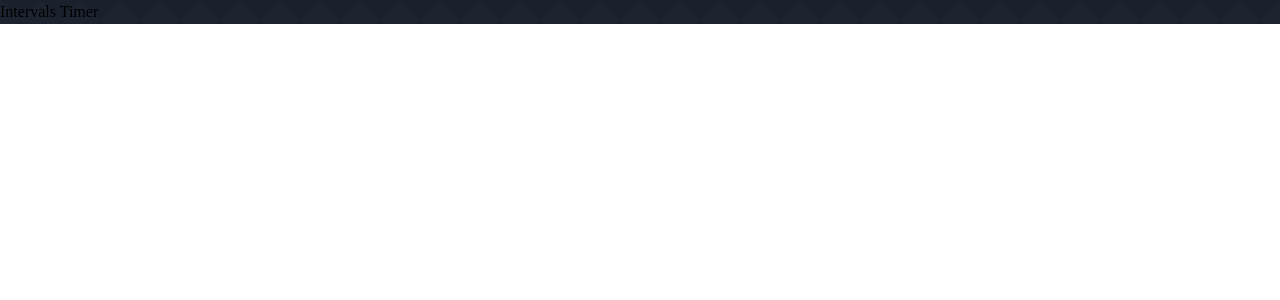
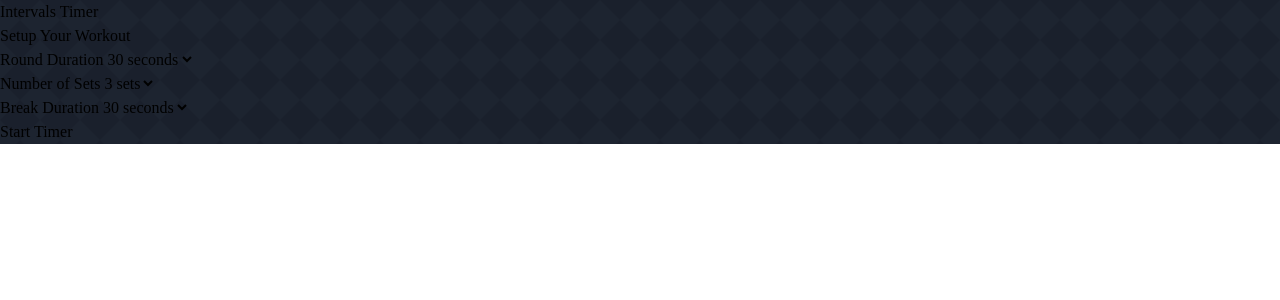
Before and after one commit to summer-marie/intervals-timer, a React (Vite) app in the folder client/: page / in a window 1280 px wide. Shown: the top 300 px of the page. Built offline with nearby package versions, Linux system fonts and the light colour scheme.

Commit message:
Implement intervals timer with customizable rounds, sets, and breaks

```diff
--- a/client/src/App.jsx
+++ b/client/src/App.jsx
@@ -1,10 +1,194 @@
+import { useState, useEffect } from 'react'
 import './App.css'
 
 function App() {
+  // State for user selections
+  const [roundDuration, setRoundDuration] = useState(30)
+  const [sets, setSets] = useState(3)
+  const [breakDuration, setBreakDuration] = useState(30)
+
+  // Timer state
+  const [isRunning, setIsRunning] = useState(false)
+  const [currentSet, setCurrentSet] = useState(1)
+  const [timeLeft, setTimeLeft] = useState(0)
+  const [isBreak, setIsBreak] = useState(false)
+  const [isComplete, setIsComplete] = useState(false)
+
+  // Timer effect
+  useEffect(() => {
+    let interval = null
+
+    if (isRunning && timeLeft > 0) {
+      interval = setInterval(() => {
+        setTimeLeft(time => time - 1)
+      }, 1000)
+    } else if (isRunning && timeLeft === 0) {
+      // Handle round/break transitions
+      if (isBreak) {
+        // Break is over, start next round
+        if (currentSet < sets) {
+          setCurrentSet(prev => prev + 1)
+          setTimeLeft(roundDuration)
+          setIsBreak(false)
+        } else {
+          // Workout complete
+          setIsRunning(false)
+          setIsComplete(true)
+        }
+      } else {
+        // Round is over, start break or finish
+        if (currentSet < sets && breakDuration > 0) {
+          setTimeLeft(breakDuration)
+          setIsBreak(true)
+        } else if (currentSet < sets) {
+          // No break, go to next round
+          setCurrentSet(prev => prev + 1)
+          setTimeLeft(roundDuration)
+        } else {
+          // Workout complete
+          setIsRunning(false)
+          setIsComplete(true)
+        }
+      }
+    }
+
+    return () => clearInterval(interval)
+  }, [isRunning, timeLeft, currentSet, sets, roundDuration, breakDuration, isBreak])
+
+  const startTimer = () => {
+    setIsRunning(true)
+    setCurrentSet(1)
+    setTimeLeft(roundDuration)
+    setIsBreak(false)
+    setIsComplete(false)
+  }
+
+  const stopTimer = () => {
+    setIsRunning(false)
+    setCurrentSet(1)
+    setTimeLeft(0)
+    setIsBreak(false)
+    setIsComplete(false)
+  }
+
+  const formatTime = (seconds) => {
+    const mins = Math.floor(seconds / 60)
+    const secs = seconds % 60
+    return `${mins}:${secs.toString().padStart(2, '0')}`
+  }
+
   return (
     <div className="app hero-pattern-topography min-h-screen">
-      <div className="container mx-auto px-4 py-8">
-        <h1 className="text-3xl font-bold text-white">Intervals Timer</h1>
+      <div className="container mx-auto px-4 py-8 max-w-md">
+        <h1 className="text-4xl font-bold text-white text-center mb-8">Intervals Timer</h1>
+
+        {/* Settings Panel */}
+        {!isRunning && !isComplete && (
+          <div className="bg-white/10 backdrop-blur-sm rounded-lg p-6 mb-6">
+            <h2 className="text-xl font-semibold text-white mb-4">Setup Your Workout</h2>
+
+            {/* Round Duration Dropdown */}
+            <div className="mb-4">
+              <label className="block text-white text-sm font-medium mb-2">
+                Round Duration
+              </label>
+              <select
+                value={roundDuration}
+                onChange={(e) => setRoundDuration(Number(e.target.value))}
+                className="w-full px-3 py-2 bg-white rounded-md text-gray-900 focus:outline-none focus:ring-2 focus:ring-blue-500"
+              >
+                <option value={10}>10 seconds</option>
+                <option value={15}>15 seconds</option>
+                <option value={30}>30 seconds</option>
+                <option value={60}>60 seconds</option>
+              </select>
+            </div>
+
+            {/* Sets Dropdown */}
+            <div className="mb-4">
+              <label className="block text-white text-sm font-medium mb-2">
+                Number of Sets
+              </label>
+              <select
+                value={sets}
+                onChange={(e) => setSets(Number(e.target.value))}
+                className="w-full px-3 py-2 bg-white rounded-md text-gray-900 focus:outline-none focus:ring-2 focus:ring-blue-500"
+              >
+                {[1,2,3,4,5,6,7,8].map(num => (
+                  <option key={num} value={num}>{num} set{num > 1 ? 's' : ''}</option>
+                ))}
+              </select>
+            </div>
+
+            {/* Break Duration Dropdown */}
+            <div className="mb-6">
+              <label className="block text-white text-sm font-medium mb-2">
+                Break Duration
+              </label>
+              <select
+                value={breakDuration}
+                onChange={(e) => setBreakDuration(Number(e.target.value))}
+                className="w-full px-3 py-2 bg-white rounded-md text-gray-900 focus:outline-none focus:ring-2 focus:ring-blue-500"
+              >
+                <option value={0}>No break</option>
+                <option value={10}>10 seconds</option>
+                <option value={15}>15 seconds</option>
+                <option value={30}>30 seconds</option>
+                <option value={60}>60 seconds</option>
+              </select>
+            </div>
+
+            {/* Start Button */}
+            <button
+              onClick={startTimer}
+              className="w-full bg-green-600 hover:bg-green-700 text-white font-bold py-3 px-4 rounded-lg transition-colors"
+            >
+              Start Timer
+            </button>
+          </div>
+        )}
+
+        {/* Timer Display */}
+        {isRunning && (
+          <div className="bg-white/10 backdrop-blur-sm rounded-lg p-8 text-center mb-6">
+            <div className="text-white mb-4">
+              <div className="text-lg font-medium">
+                Set {currentSet} of {sets}
+              </div>
+              <div className="text-sm opacity-75">
+                {isBreak ? 'Break Time' : 'Work Time'}
+              </div>
+            </div>
+
+            <div className="text-6xl font-bold text-white mb-6">
+              {formatTime(timeLeft)}
+            </div>
+
+            <button
+              onClick={stopTimer}
+              className="bg-red-600 hover:bg-red-700 text-white font-bold py-2 px-6 rounded-lg transition-colors"
+            >
+              Stop
+            </button>
+          </div>
+        )}
+
+        {/* Completion Message */}
+        {isComplete && (
+          <div className="bg-white/10 backdrop-blur-sm rounded-lg p-8 text-center mb-6">
+            <div className="text-4xl mb-4">🎉</div>
+            <h2 className="text-2xl font-bold text-white mb-4">Workout Complete!</h2>
+            <p className="text-white mb-6">
+              Great job! You completed {sets} sets.
+            </p>
+            <button
+              onClick={() => setIsComplete(false)}
+              className="bg-blue-600 hover:bg-blue-700 text-white font-bold py-2 px-6 rounded-lg transition-colors"
+            >
+              New Workout
+            </button>
+          </div>
+        )}
       </div>
     </div>
   );
```
